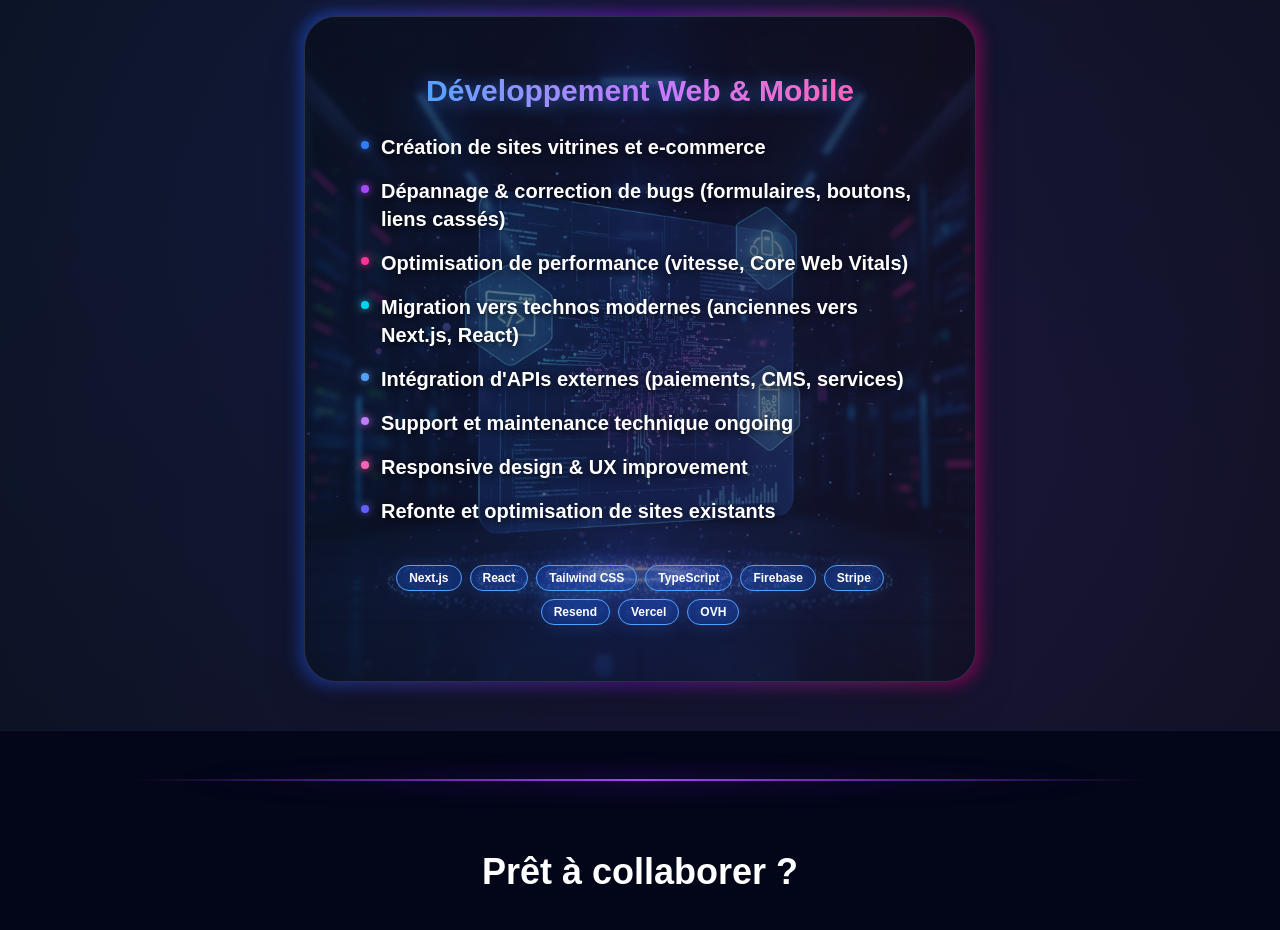
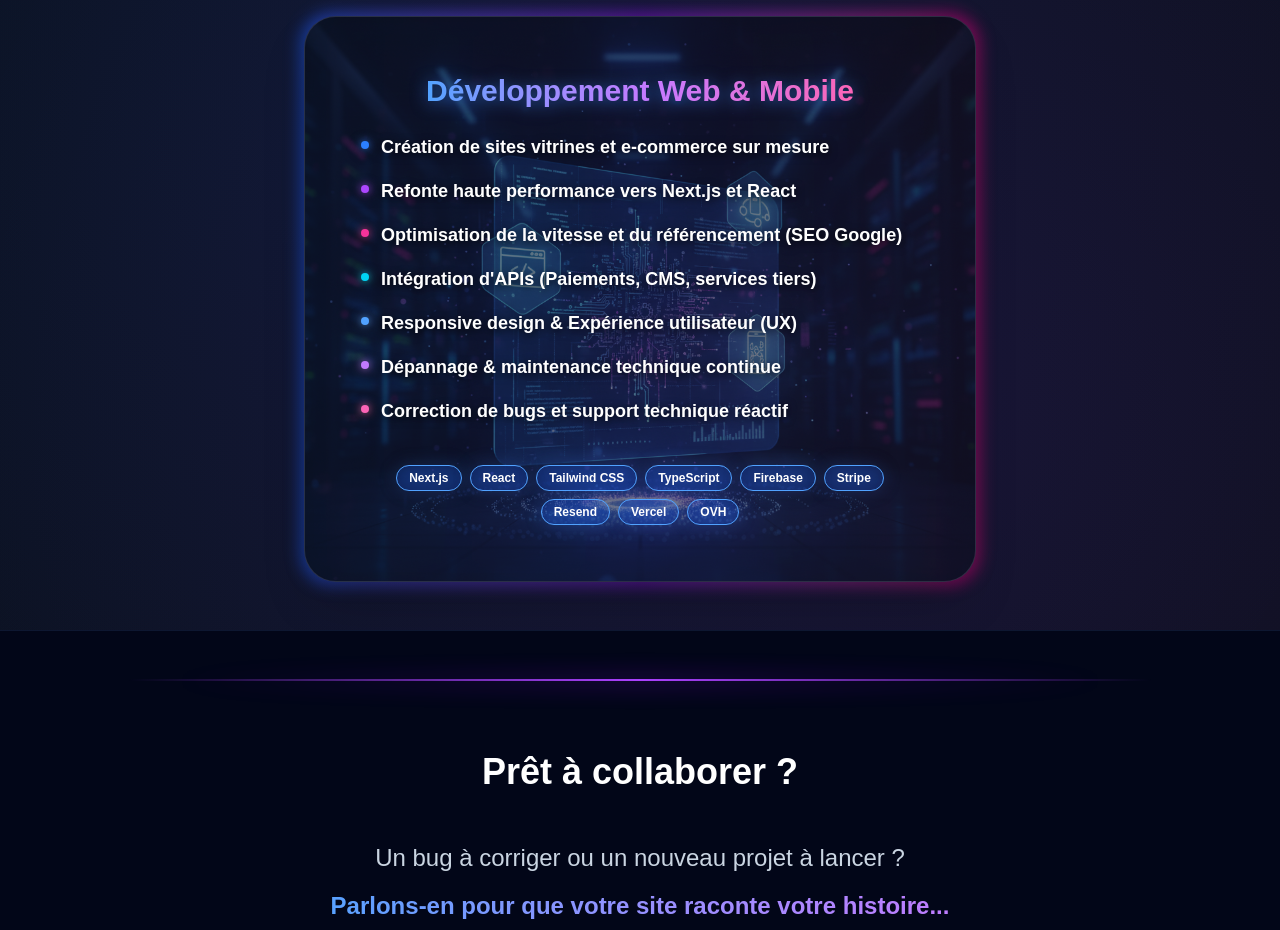
Before and after one commit to VidadTol/david_tolza_portfolio, a Next.js app: page / in a window 1280 px wide. Shown: the part 2420-3350 px from the top of the page. Built offline with nearby package versions, Linux system fonts and the light colour scheme.

Commit message:
feat: Update services list in ServicesSection for improved clarity and detail

```diff
--- a/components/ServicesSection.tsx
+++ b/components/ServicesSection.tsx
@@ -15,14 +15,13 @@ export default function ServicesSection() {
   ];
 
   const services = [
-    "Création de sites vitrines et e-commerce",
-    "Dépannage & correction de bugs (formulaires, boutons, liens cassés)",
-    "Optimisation de performance (vitesse, Core Web Vitals)",
-    "Migration vers technos modernes (anciennes vers Next.js, React)",
-    "Intégration d'APIs externes (paiements, CMS, services)",
-    "Support et maintenance technique ongoing",
-    "Responsive design & UX improvement",
-    "Refonte et optimisation de sites existants",
+    "Création de sites vitrines et e-commerce sur mesure",
+    "Refonte haute performance vers Next.js et React",
+    "Optimisation de la vitesse et du référencement (SEO Google)",
+    "Intégration d'APIs (Paiements, CMS, services tiers)",
+    "Responsive design & Expérience utilisateur (UX)",
+    "Dépannage & maintenance technique continue",
+    "Correction de bugs et support technique réactif",
   ];
 
   return (
@@ -63,7 +62,7 @@ export default function ServicesSection() {
               Développement Web & Mobile
             </h3>
 
-            <ul className="text-white space-y-4 text-base md:text-xl w-full font-semibold drop-shadow-[0_2px_4px_rgba(0,0,0,0.8)]">
+            <ul className="text-white space-y-4 text-base md:text-lg w-full font-semibold drop-shadow-[0_2px_4px_rgba(0,0,0,0.8)]">
               {services.map((service, index) => {
                 const colors = [
                   { dot: "bg-blue-500", shadow: "shadow-[0_0_8px_#3b82f6]" },
```
